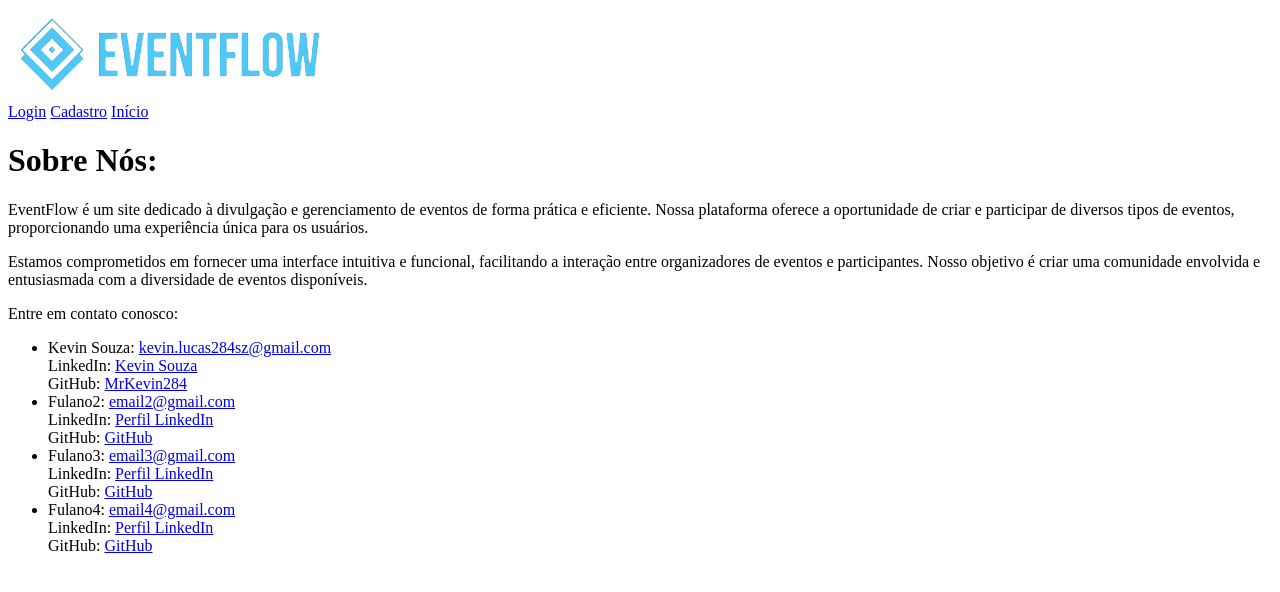
After one commit to MrKevin284/phpEventFlow, a PHP site: page /sobre_nos.php in a window 1280 px wide. The commit adds this page. Shown: the top 592 px of the page. Run offline with PHP 8.4, Linux system fonts and the light colour scheme.

Commit message:
update20

```diff
--- a/EventFlow.php
+++ b/EventFlow.php
@@ -15,6 +15,7 @@
         <nav class="botoes">
             <a href="login.php"><label>Login</label></a>
             <a href="tipo_de_usuario.php"><label>Cadastro</label></a>
+            <a href="sobre_nos.php"><label>Sobre Nos</label></a>
         </nav>
 
         <div class="nome_usuario">
--- /dev/null
+++ b/sobre_nos.php
@@ -0,0 +1,59 @@
+<!DOCTYPE html>
+<html lang="en">
+<head>
+    <meta charset="UTF-8">
+    <meta http-equiv="X-UA-Compatible" content="IE=edge">
+    <meta name="viewport" content="width=device-width, initial-scale=1.0">
+    <title>Sobre Nós</title>
+</head>
+<body>
+    <div class="cabecalho">
+        <div class="logo_principal">
+            <img src="assets/imagens/logo_fundo_removido.png" alt="Logo EventFlow">
+        </div>
+
+        <nav class="botoes">
+            <a href="login.php"><label>Login</label></a>
+            <a href="tipo_de_usuario.php"><label>Cadastro</label></a>
+            <a href="EventFlow.php"><label>Início</label></a>
+        </nav>
+
+        <div class="conteudo">
+            <h1>Sobre Nós:</h1>
+            <p>EventFlow é um site dedicado à divulgação e gerenciamento de eventos de forma prática e eficiente. Nossa plataforma oferece a oportunidade de criar e participar de diversos tipos de eventos, proporcionando uma experiência única para os usuários.</p>
+            <p>Estamos comprometidos em fornecer uma interface intuitiva e funcional, facilitando a interação entre organizadores de eventos e participantes. Nosso objetivo é criar uma comunidade envolvida e entusiasmada com a diversidade de eventos disponíveis.</p>
+            <p>Entre em contato conosco:</p>
+            <ul>
+                <li>
+                    Kevin Souza: <a href="mailto:kevin.lucas284sz@gmail.com">kevin.lucas284sz@gmail.com</a>
+                    <br>
+                    LinkedIn: <a href="https://www.linkedin.com/in/kevin-souza-471791236/" target="_blank">Kevin Souza</a>
+                    <br>
+                    GitHub: <a href="https://github.com/MrKevin284" target="_blank">MrKevin284</a>
+                </li>
+                <li>
+                    Fulano2: <a href="mailto:email2@gmail.com">email2@gmail.com</a>
+                    <br>
+                    LinkedIn: <a href="https://www.linkedin.com/in/linkedin2" target="_blank">Perfil LinkedIn</a>
+                    <br>
+                    GitHub: <a href="https://github.com/github2" target="_blank">GitHub</a>
+                </li>
+                <li>
+                    Fulano3: <a href="mailto:email3@gmail.com">email3@gmail.com</a>
+                    <br>
+                    LinkedIn: <a href="https://www.linkedin.com/in/linkedin3" target="_blank">Perfil LinkedIn</a>
+                    <br>
+                    GitHub: <a href="https://github.com/github3" target="_blank">GitHub</a>
+                </li>
+                <li>
+                    Fulano4: <a href="mailto:email4@gmail.com">email4@gmail.com</a>
+                    <br>
+                    LinkedIn: <a href="https://www.linkedin.com/in/linkedin4" target="_blank">Perfil LinkedIn</a>
+                    <br>
+                    GitHub: <a href="https://github.com/github4" target="_blank">GitHub</a>
+                </li>
+            </ul>
+        </div>
+    </div>
+</body>
+</html>
```
